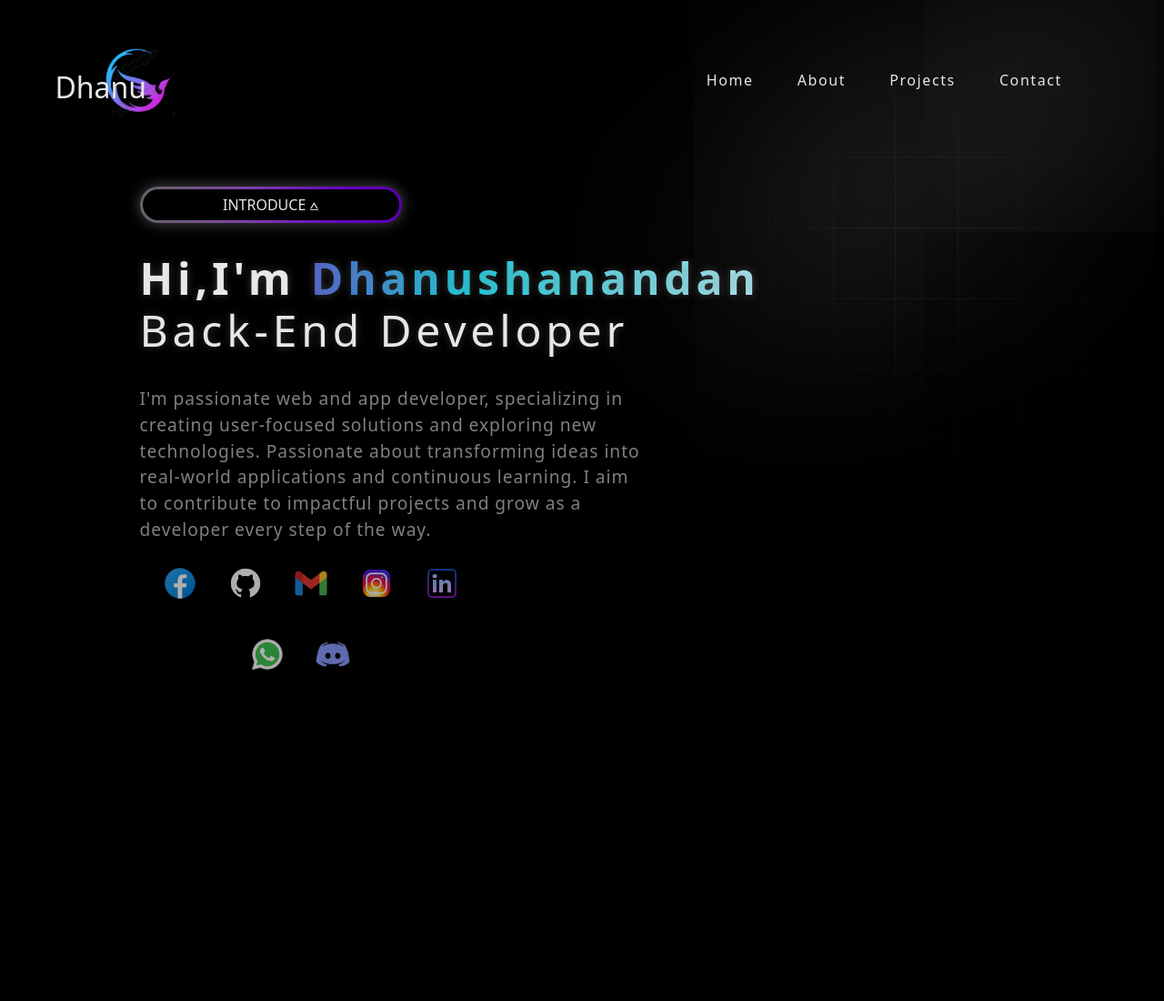
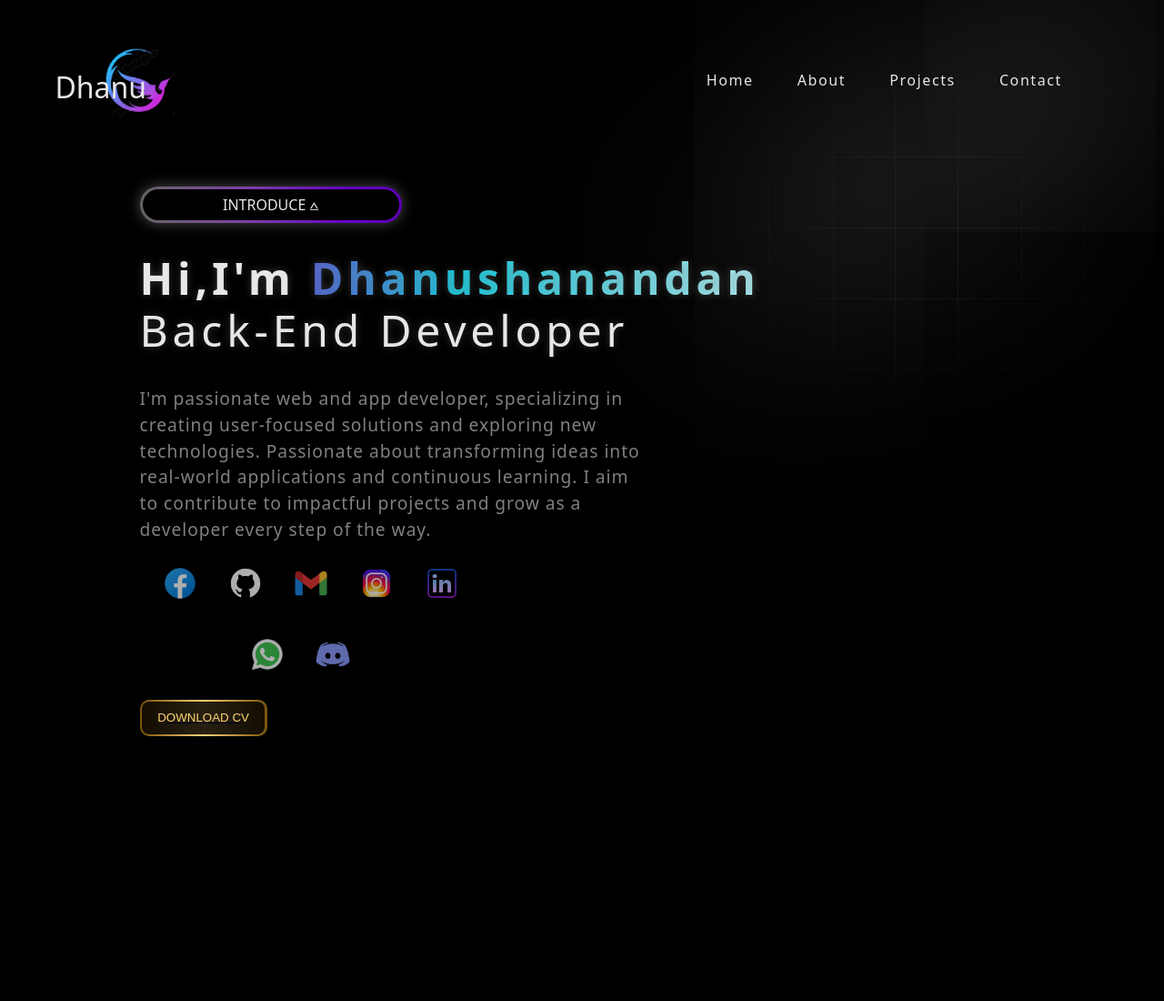
Before and after one commit to Dhanushanandan/My_portfolio_website, a plain HTML site: page index.html in a window 1280 px wide. Shown: the top 1100 px of the page at 91% size. Drawn offline with Linux system fonts and the light colour scheme; some packages are replaced by stand-ins of ours; a script that the page names is missing.

Commit message:
2nd commit

```diff
--- a/index.css
+++ b/index.css
@@ -599,3 +599,61 @@ main {
     margin-left: 0;
   }
 }
+
+
+
+
+
+
+
+
+
+
+
+/* Download Button */
+.Btn {
+  width: 140px;
+  height: 40px;
+  border: none;
+  border-radius: 10px;
+  background: linear-gradient(to right,#77530a,#ffd277,#77530a,#77530a,#ffd277,#77530a);
+  background-size: 250%;
+  background-position: left;
+  color: #ffd277;
+  position: relative;
+  display: flex;
+  align-items: center;
+  justify-content: center;
+  cursor: pointer;
+  transition-duration: 1s;
+  overflow: hidden;
+}
+
+.Btn::before {
+  position: absolute;
+  content: "DOWNLOAD CV";
+  color: #ffd277;
+  display: flex;
+  align-items: center;
+  justify-content: center;
+  width: 97%;
+  height: 90%;
+  border-radius: 8px;
+  transition-duration: 1s;
+  background-color: rgba(0, 0, 0, 0.842);
+  background-size: 200%;
+}
+
+.Btn:hover {
+  background-position: right;
+  transition-duration: 1s;
+}
+
+.Btn:hover::before {
+  background-position: right;
+  transition-duration: 1s;
+}
+
+.Btn:active {
+  transform: scale(0.95);
+}
--- a/index.html
+++ b/index.html
@@ -49,11 +49,16 @@
                         target="_blank"><img src="./Image/SocialMedia/gmail.png" alt="gmail"></a></div>
                 <div><a href="https://www.instagram.com/dhanu_1.1?igsh=cWh2OTNlN3dxbnAx" target="_blank"><img
                             src="./Image/SocialMedia/instagram.png" alt="instagram"></a></div>
-                <div><a href="https://www.linkedin.com/in/dhanushanandan-0939262a3?utm_source=share&utm_campaign=share_via&utm_content=profile&utm_medium=android_app" target="_blank"><img src="./Image/SocialMedia/linkedin.png" alt="linkedin"></a></div>
+                <div><a href="https://www.linkedin.com/in/dhanushanandan-0939262a3?utm_source=share&utm_campaign=share_via&utm_content=profile&utm_medium=android_app"
+                        target="_blank"><img src="./Image/SocialMedia/linkedin.png" alt="linkedin"></a></div>
                 <div id="whatsapp"><a href="https://wa.me/+94712051203" target="_blank"><img
                             src="./Image/SocialMedia/whatsapp.png" alt="whatsapp"></a></div>
                 <div><a href="https://discord.gg/darkphoenix0748_87866" target="_blank"><img
                             src="./Image/SocialMedia/discord.png" alt="discord"></a></div>
+            </div>
+
+            <div class="cv">
+               <a href="./danushanandan.pdf" download="danushanandan_CV"> <button class="Btn">Download CV</button></a>
             </div>
 
             <div class="robo-container"><spline-viewer class="robot-3d"
@@ -64,6 +69,9 @@
     </div>
 
 
+
+
+
     <script type="module" src="https://unpkg.com/@splinetool/viewer@1.9.82/build/spline-viewer.js"></script>
 
 
```
Also changed, not shown: 1 other file.
